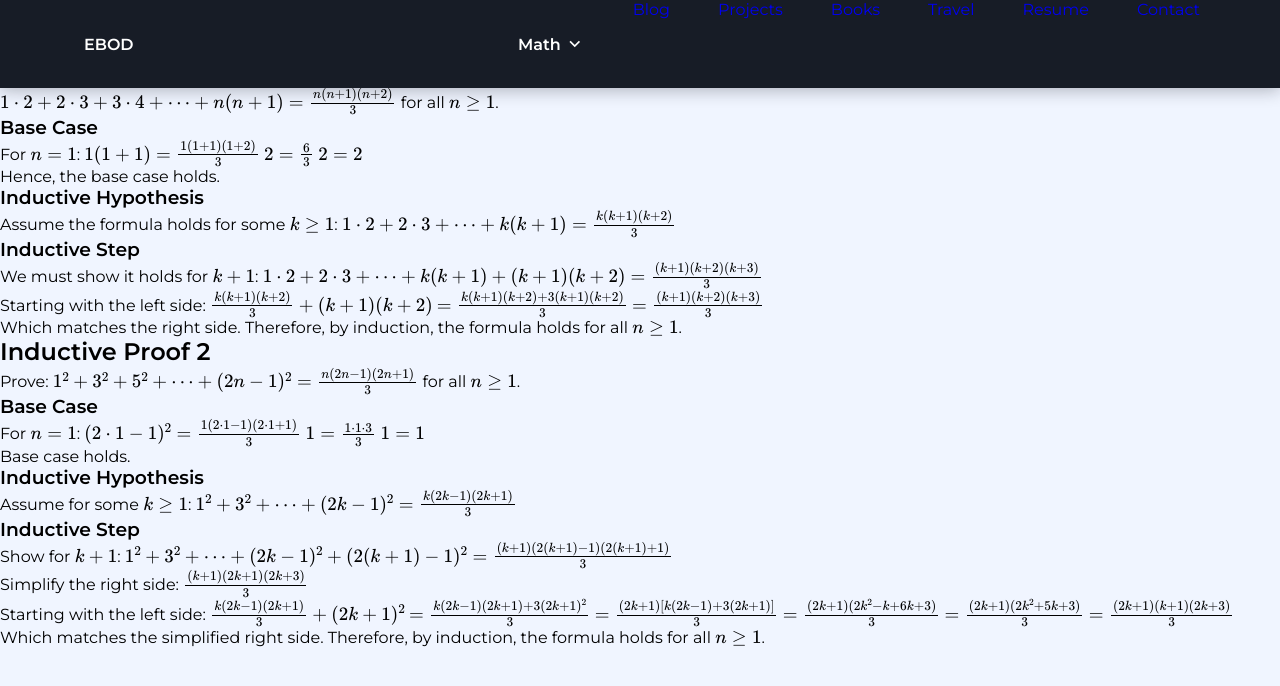
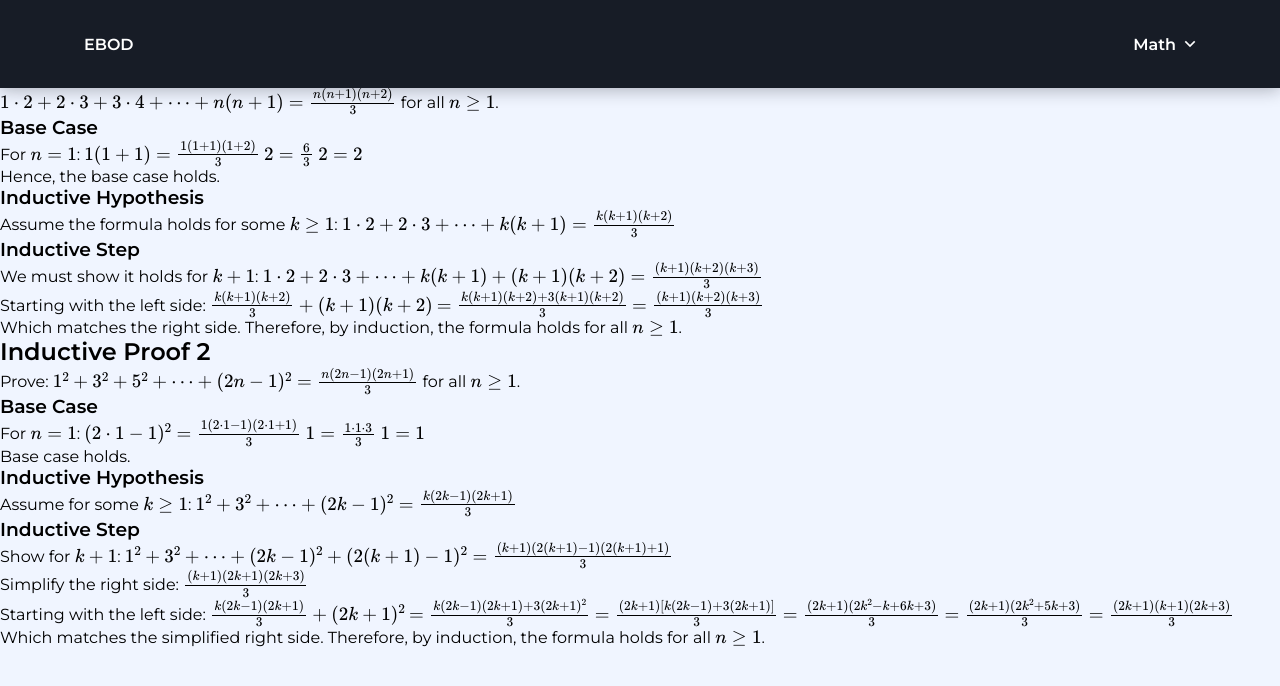
Before and after one commit to EBOD13/EBOD13.github.io, a Jekyll site: the page built from math.md, in a window 1280 px wide. Shown: the top 686 px of the page. Built offline with Jekyll 4.4.1, drawn with Linux system fonts in a browser that asks for light colours; nearby versions of some CDN libraries.

Commit message:
Fixed nav.html

```diff
--- a/_includes/nav.html
+++ b/_includes/nav.html
@@ -55,15 +55,6 @@
                     </li>
                 </ul>
             </li>
-
-
-
-            <li><a href="/blog">Blog</a></li>
-            <li><a href="/projects">Projects</a></li>
-            <li><a href="/books">Books</a></li>
-            <li><a href="/travel">Travel</a></li>
-            <li><a href="/resume">Resume</a></li>
-            <li><a href="/contact">Contact</a></li>
         </ul>
     </div>
 
```
